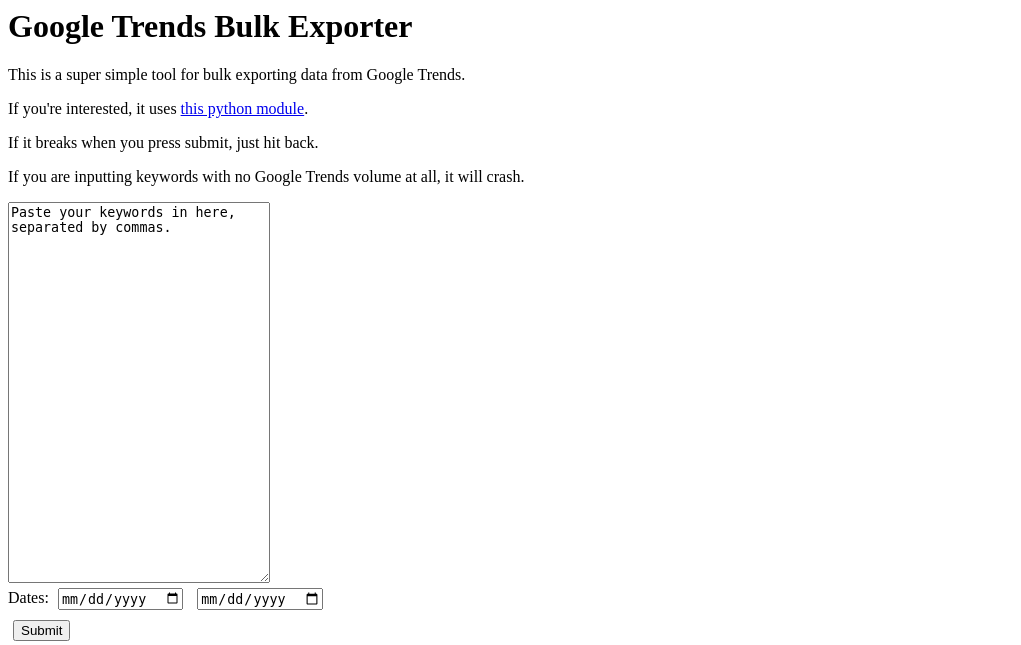
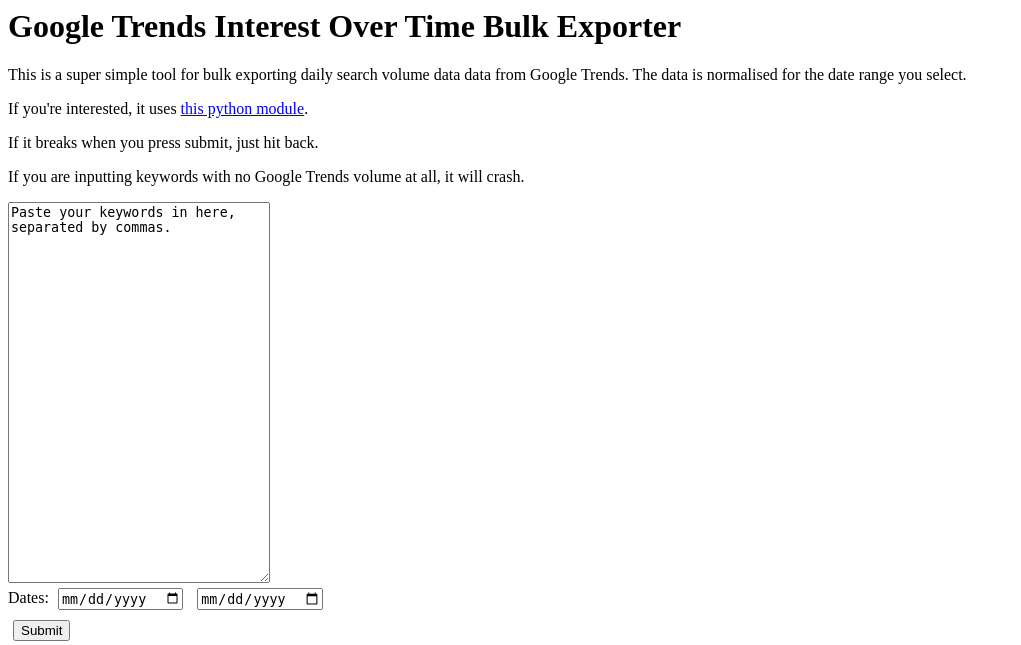
Before and after one commit to ChrisCorrall/pytrends-exporter, a Flask app: page /interest-over-time in a window 1280 px wide. Shown: the top 645 px of the page, without its empty margins (0-1021 px from the left). Run offline with Flask 2, Linux system fonts and the light colour scheme.

Commit message:
Final tweaks to form wording

```diff
--- a/templates/form.html
+++ b/templates/form.html
@@ -7,9 +7,9 @@
   </style>
 </head>
 <body>
-<h1> Google Trends Bulk Exporter </h1>
+<h1> Google Trends Interest Over Time Bulk Exporter </h1>
 <div>
-  <p> This is a super simple tool for bulk exporting data from Google Trends. </p>
+  <p> This is a super simple tool for bulk exporting daily search volume data data from Google Trends. The data is normalised for the date range you select. </p>
   <p> If you're interested, it uses <a href="https://pypi.org/project/pytrends/">this python module</a>.</p>
   </p>
   <p> If it breaks when you press submit, just hit back. </p>
```
